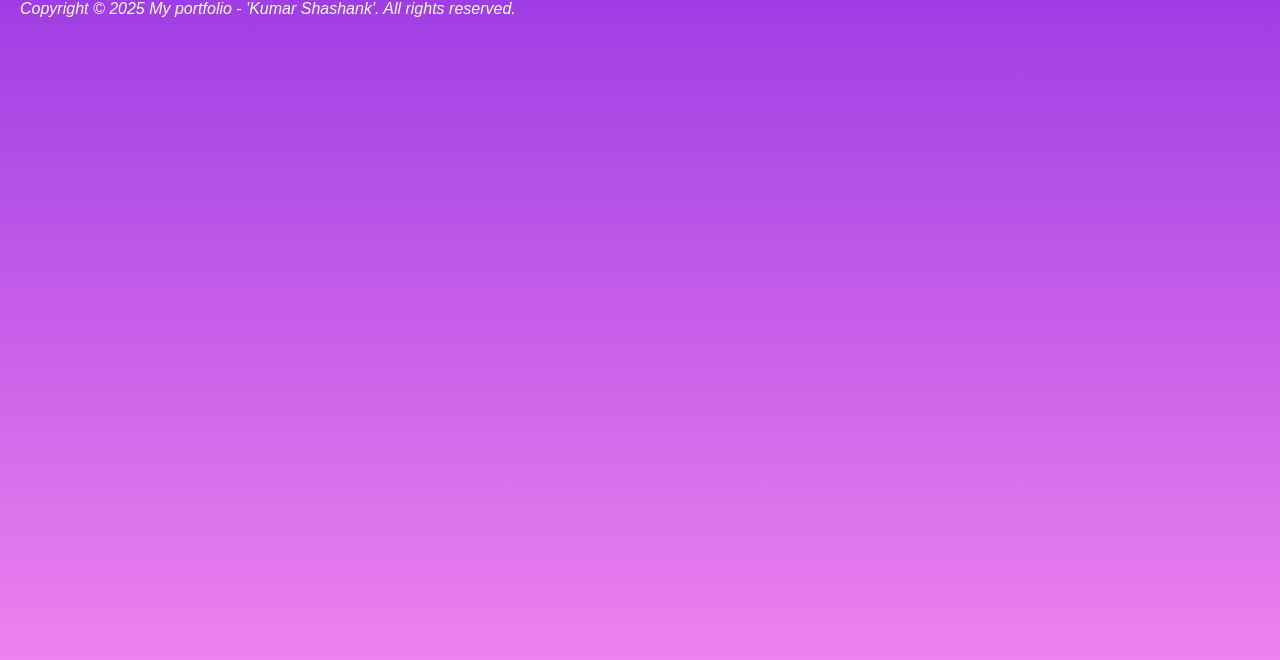
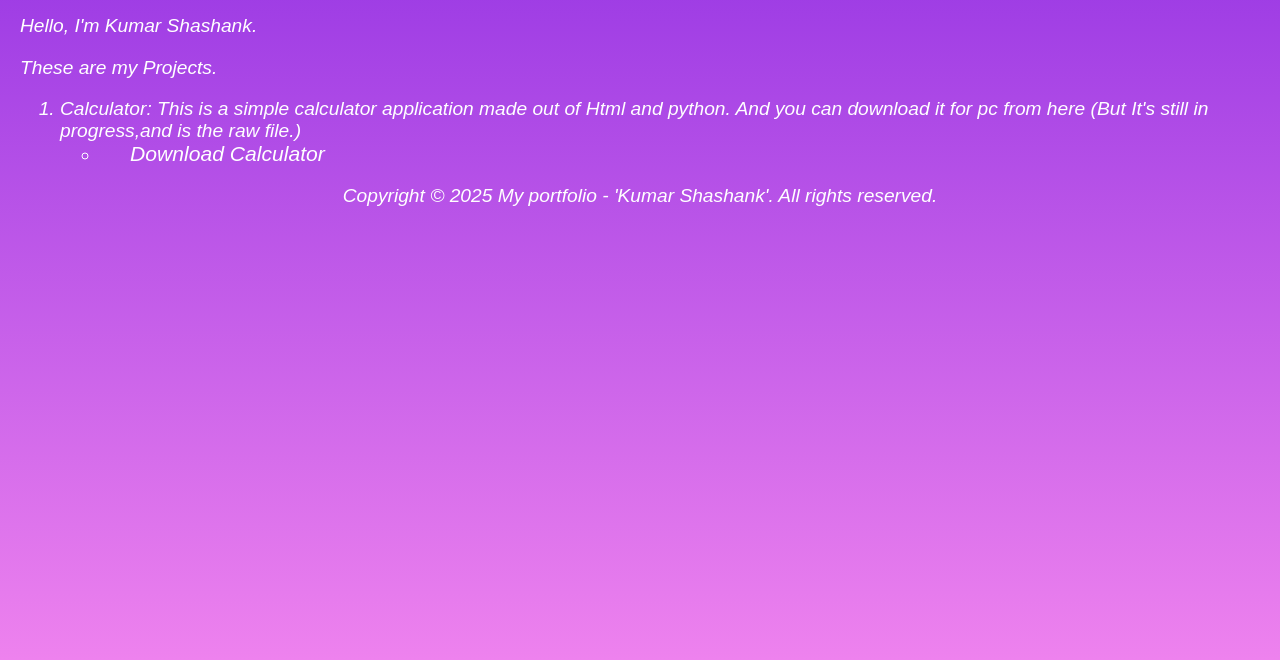
Before and after one commit to GameStoreio/Gaming-Store, a website: page Projects.html in a window 1280 px wide. Shown: the part 180-840 px from the top of the page. Drawn offline with Linux system fonts and the light colour scheme.

Commit message:
Updated: About Me.html 	Updated: Contact.html 	Updated: Projects.html 	Updated: index.html

```diff
--- a/Projects.html
+++ b/Projects.html
@@ -5,6 +5,12 @@
     <link rel="icon" type="image/avif" href="images/image.png">
     <title>My portfolio - 'Kumar Shashank'</title>
     <style>
+        ol {
+            color: white;
+            font-family: Arial, sans-serif;
+            font-style: italic;
+            font-size: 1.2em;
+        }
         a, nav a {
             text-decoration: none;
             font-family: Arial, sans-serif;
@@ -19,11 +25,13 @@
             font-style: italic;
             text-align: center;
             color: white;
+            font-size: 2.4em;
         }
         p {
             font-family: Arial, sans-serif;
             font-style: italic;
             color: white;
+            font-size: 1.2em;
         }
         body {
             background-image: linear-gradient(to bottom, blueviolet, violet);
@@ -83,8 +91,17 @@
         </ul>
     </nav>
     <h1>Welcome to My First Website</h1>
+    <p>Hello, I'm Kumar Shashank.</p>
+    <p>These are my Projects.</p>
+    <ol>
+        <li>Calculator: This is a simple calculator application made out of Html and python.
+            And you can download it for pc from here (But It's still in progress,and is the raw file.)</li>
+    <ul style="color: white;">
+        <li><a href="Calculator.py">Download Calculator</a></li>
+    </ul>
+    </ol>
     <footer>
-        <p class="footer-copyright">Copyright &#169; 2025 My portfolio - 'Kumar Shashank'. All rights reserved.</p>
+        <p style="text-align: center;">Copyright &#169; 2025 My portfolio - 'Kumar Shashank'. All rights reserved.</p>
     </footer>
 </body>
 </html>
```
Also changed, not shown: About Me.html (+4 -1 lines), Contact.html (+3 -1 lines), index.html (+3 -0 lines).
